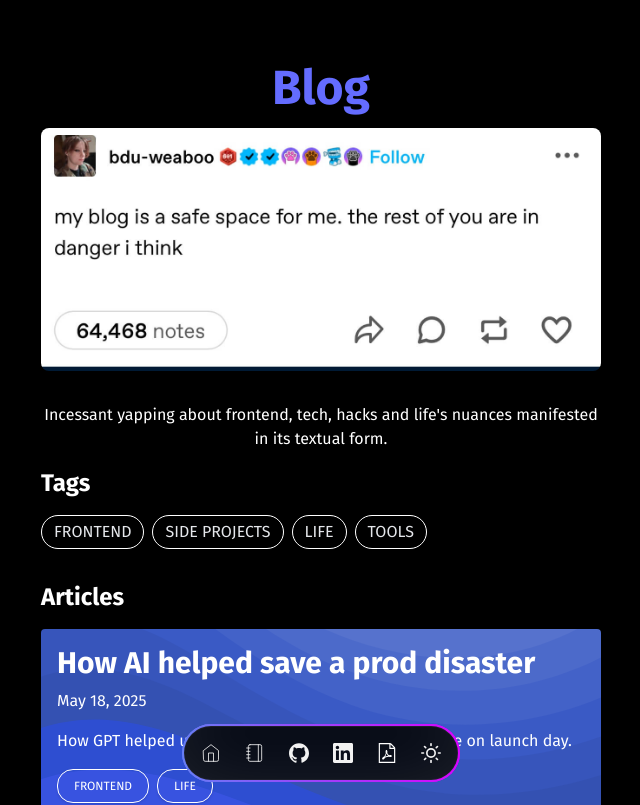
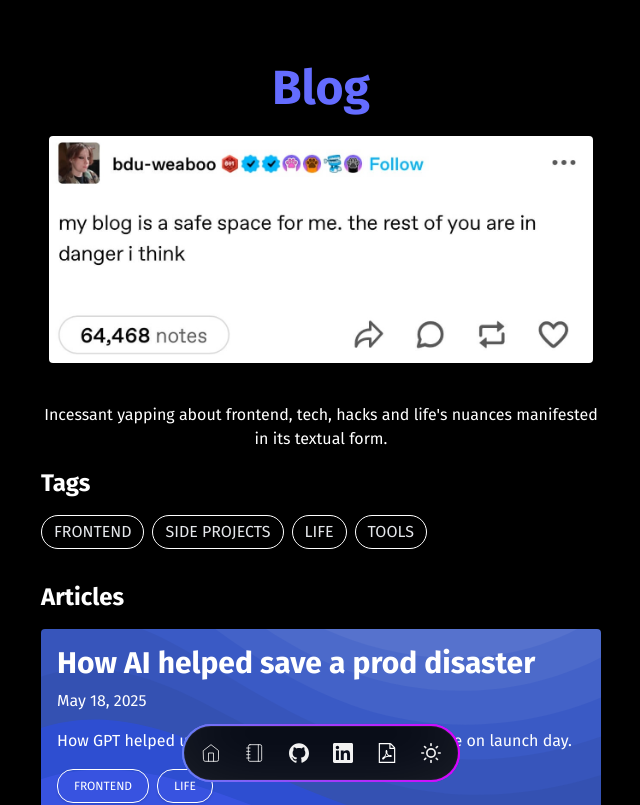
Before and after one commit to allanmosesfernandes/portfolio2025, a Next.js app: page /blog in a window 1280 px wide. Shown: the top 805 px of the page, without its empty margins (319-959 px from the left). Built offline with nearby package versions, Linux system fonts and the light colour scheme.

Commit message:
feat: update safe space image styling and adjust layout margin

```diff
--- a/src/app/blog/BlogClient.jsx
+++ b/src/app/blog/BlogClient.jsx
@@ -39,7 +39,11 @@ const BlogClient = ({ allPostsData, allTags }) => {
             <h2 className="font-bold text-pantone sm:text-5xl text-3xl flex items-center justify-center">
                 Blog
             </h2>
-            <Image src={safespace} alt="Safe Space" className="w-full h-auto mt-4 rounded-lg" />
+            <Image
+                src={safespace}
+                alt="Safe Space"
+                className="rounded-xl w-full h-auto mt-4 rounded-lg dark:border-0 border-2 border-[#646cff] p-2"
+            />
             <p className="sm:mt-8 mt-4 justify-center text-center">
                 Incessant yapping about frontend, tech, hacks and life's nuances manifested in its
                 textual form.
--- a/src/app/blog/layout.js
+++ b/src/app/blog/layout.js
@@ -3,7 +3,7 @@ import { FloatingMenu } from '@/components/floatingMenu';
 export default function RootLayout({ children }) {
     return (
         <>
-            <div className="max-w-2xl mt-md-16 mt-4 mb-20 mx-auto sm:px-5 px-0 bg-white dark:bg-black space-y-4 font-sans text-black dark:text-white">
+            <div className="max-w-2xl mt-md-10 mt-4 mb-20 mx-auto sm:px-5 px-0 bg-white dark:bg-black space-y-4 font-sans text-black dark:text-white">
                 {children}
                 <FloatingMenu />
             </div>
```
Also changed, not shown: src/app/assets/safe-space.jpeg.
